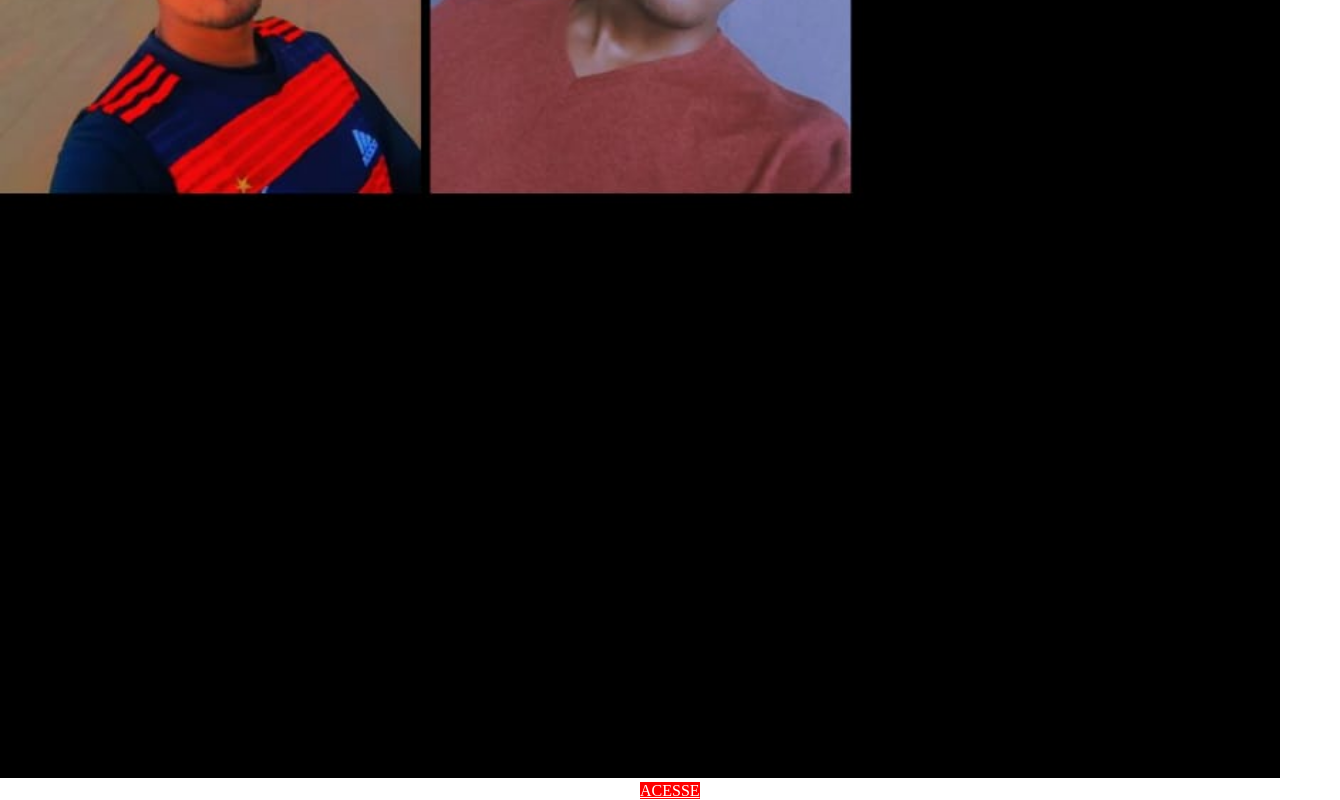
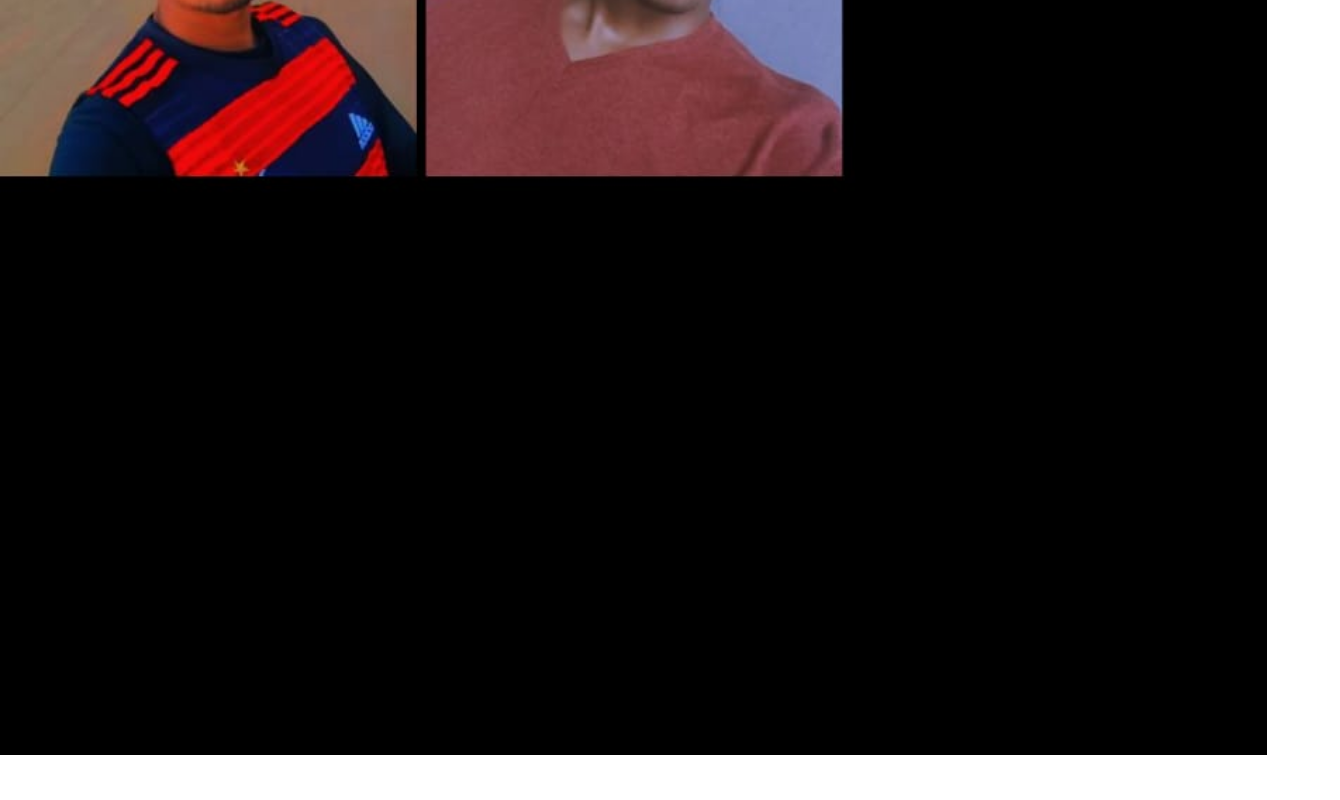
Before and after one commit to SamuelLauro/projeto-social, a plain HTML site: page instagram.html in a window 1280 px wide. Shown: the part 1498-2298 px from the top of the page, 1340 px wide, since content can reach past the window. Drawn offline with Linux system fonts and the light colour scheme.

Commit message:
Finalizei o projeto

```diff
--- a/estilos/style.css
+++ b/estilos/style.css
@@ -9,7 +9,7 @@
 html,body{
     height: 100vh;
     width: 100vw;
-    background-color: black;
+    background-color: rgb(243, 229, 229);
 }
 
 body{
@@ -39,8 +39,8 @@ iframe#tela{
     position: relative;
     top: 80px;
     left: 22px;
-    width: 86%;
-    height: 75%;
+    width: 269px;
+    height: 471px;
 }
 
 section#redes-sociais{
@@ -58,5 +58,5 @@ section#redes-sociais img{
 section#redes-sociais img:hover{
     border: 2px solid rgb(59, 68, 9);
     transform: translate(-3px -10px);
-    box-shadow: 5px 5px 10px rgba(0, 0, 0, 0.568);
+    box-shadow: 5px 5px 10px rgba(0, 0, 0, 0.733);
 }
--- a/instagram.html
+++ b/instagram.html
@@ -6,21 +6,35 @@
     <meta name="viewport" content="width=device-width, initial-scale=1.0">
     <title>Instagram</title>
     <style>
-        *{
+         *{
             margin: 0px;
             padding: 0px;
         }
 
         img{
             height: 100%;
-            width: 100%;
+            width: 99%;
+        }
+
+        ::-webkit-scrollbar{
+            width: 0px;
+            height: 0px;
         }
 
         a{
-            background-color: red;
+            display: block;
             color: white;
-            margin: 50%;
+            padding: 2px;
+            text-align: center;
+            font-weight: bolder;
+            text-decoration: none;
         }
+        a:hover{
+            text-decoration: underline;
+
+        }
+
+
 
     </style>
 </head>
```
Also changed, not shown: facebook.html (+19 -0 lines), github.html (+20 -0 lines), index.html (+1 -1 lines).
